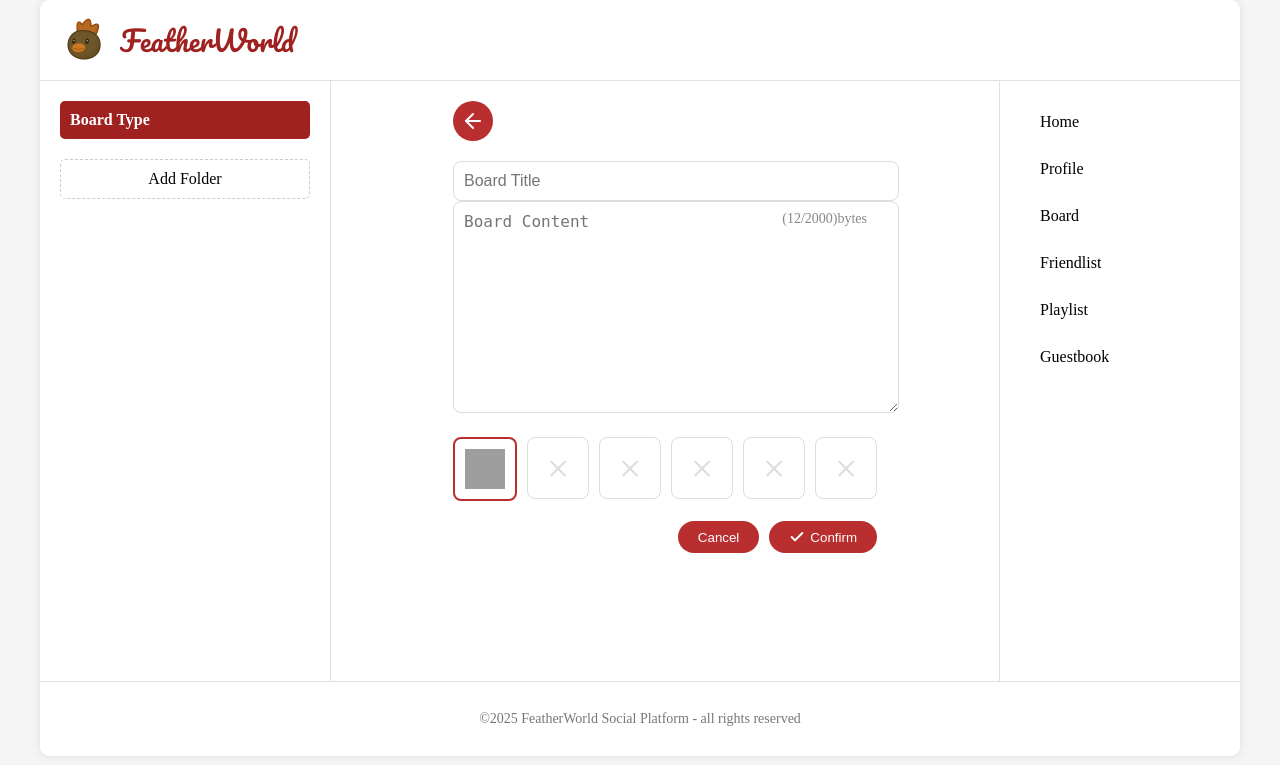
After one commit to KH-Semi/spring-semi-project, a Spring Boot app: page /board/1/write in a window 1280 px wide. The commit adds this page. Shown: the top 765 px of the page. Run offline with Spring Boot 4, Linux system fonts and the light colour scheme; some of the project's set-up classes (security, data sources, template engines, error pages and the like) are left out, and stand-ins take their place; grey boxes are pictures that could not be loaded.

Commit message:
페이징 구현 & css 분리 & 게시글 작성 프론트 시작

```diff
--- a/FeatherWorld/src/main/java/com/featherworld/project/board/controller/BoardController.java
+++ b/FeatherWorld/src/main/java/com/featherworld/project/board/controller/BoardController.java
@@ -1,6 +1,7 @@
 package com.featherworld.project.board.controller;
 
 import java.util.List;
+import java.util.Map;
 
 import org.springframework.beans.factory.annotation.Autowired;
 import org.springframework.stereotype.Controller;
@@ -9,9 +10,9 @@ import org.springframework.web.bind.annotation.GetMapping;
 import org.springframework.web.bind.annotation.PathVariable;
 import org.springframework.web.bind.annotation.RequestBody;
 import org.springframework.web.bind.annotation.RequestMapping;
+import org.springframework.web.bind.annotation.RequestParam;
 import org.springframework.web.servlet.mvc.support.RedirectAttributes;
 
-import com.featherworld.project.board.model.dto.Board;
 import com.featherworld.project.board.model.dto.BoardType;
 import com.featherworld.project.board.model.service.BoardService;
 
@@ -25,7 +26,7 @@ public class BoardController {
 	@Autowired
 	BoardService service;
 
-	/** 선택된 게시판에 해당하는 게시글 조회(비동기)
+	/** 선택된 게시판에 해당하는 게시글 조회 (게시판 종류 - 비동기)
 	 * @author Jiho
 	 * @param memberNo : 현재 조회 중인 회원 번호
 	 * @param boardCode : 현재 선택된 게시판 종류 번호
@@ -35,6 +36,7 @@ public class BoardController {
 	@GetMapping("{memberNo:[0-9]+}")
 	public String boardMainPage(@PathVariable("memberNo") int memberNo,
 								@RequestBody(required = false) BoardType boardType,
+								@RequestParam(value = "cp", required = false, defaultValue = "1") int cp,
 								Model model, RedirectAttributes ra) {
 
 		// 0. 회원 번호 유효성 검사
@@ -70,14 +72,23 @@ public class BoardController {
 		log.debug("현재 게시판 번호 : {}", currentBoardCode);
 
 		// 3. 해당 게시판의 게시글만 조회
-		List<Board> boardList = service.selectBoardList(currentBoardCode);
+		Map<String, Object> map = service.selectBoardList(currentBoardCode, cp);
 
-		// request scope에 boardList 저장
-		model.addAttribute("boardList", boardList);
+		// request scope에 boardList, paginatioin 저장
+		// (게시글이 없다면 각각 null 저장됨)
+		model.addAttribute("boardList", map.get("boardList"));
+		model.addAttribute("pagination", map.get("pagination"));
 
-		// 4. pagination을 기준으로 가져온 게시글을 구성
+		// forward
+		return "board/boardList";
+	}
+
+	@GetMapping("{memberNo:[0-9]+}/write")
+	public String boardWrite(@PathVariable("memberNo") int memberNo,
+							 @RequestParam(value = "cp", required = false, defaultValue = "1") int cp) {
 
 
-		return "board/boardList";
+
+		return "board/boardWrite";
 	}
 }
--- a/FeatherWorld/src/main/java/com/featherworld/project/board/model/mapper/BoardMapper.java
+++ b/FeatherWorld/src/main/java/com/featherworld/project/board/model/mapper/BoardMapper.java
@@ -3,6 +3,7 @@ package com.featherworld.project.board.model.mapper;
 import java.util.List;
 
 import org.apache.ibatis.annotations.Mapper;
+import org.apache.ibatis.session.RowBounds;
 
 import com.featherworld.project.board.model.dto.Board;
 import com.featherworld.project.board.model.dto.BoardType;
@@ -14,7 +15,8 @@ public interface BoardMapper {
 
 	List<BoardType> selectBoardType(int memberNo);
 
-	List<Board> selectBoardList(int boardCode);
+	int getListCount(int currentBoardCode);
 
+	List<Board> selectBoardList(int currentBoardCode, RowBounds rowBounds);
 
 }
--- /dev/null
+++ b/FeatherWorld/src/main/resources/static/css/board/boardWrite.css
@@ -0,0 +1,130 @@
+/* 메인 콘텐츠 스타일 */
+.main-content {
+  display: flex;
+  flex-direction: column;
+  justify-content: space-between;
+  flex-grow: 1;
+  padding: 20px;
+}
+
+.board-detail {
+  max-width: 630px;
+  margin: 0 auto;
+}
+
+.back-button {
+  margin-bottom: 20px;
+}
+
+.btn-back {
+  background-color: #b92e2e;
+  color: white;
+  border: none;
+  border-radius: 50%;
+  width: 40px;
+  height: 40px;
+  display: flex;
+  align-items: center;
+  justify-content: center;
+  cursor: pointer;
+}
+
+.form-control {
+  width: 100%;
+  padding: 10px;
+  border: 1px solid #ddd;
+  border-radius: 8px;
+  font-size: 16px;
+}
+
+.content-area {
+  position: relative;
+  margin-bottom: 20px;
+}
+
+.byte-counter {
+  position: absolute;
+  top: 10px;
+  right: 10px;
+  color: #888;
+  font-size: 14px;
+}
+
+.emoji-selector {
+  margin: 20px 0;
+}
+
+.emoji-row {
+  display: flex;
+  gap: 10px;
+}
+
+.emoji-item {
+  width: 60px;
+  height: 60px;
+  border: 1px solid #ddd;
+  border-radius: 8px;
+  display: flex;
+  align-items: center;
+  justify-content: center;
+  cursor: pointer;
+}
+
+.emoji-item.selected {
+  border: 2px solid #b92e2e;
+}
+
+.emoji-img {
+  width: 40px;
+  height: 40px;
+}
+
+.placeholder-emoji {
+  width: 100%;
+  height: 100%;
+  display: flex;
+  align-items: center;
+  justify-content: center;
+  font-size: 24px;
+}
+
+.placeholder-emoji:before {
+  content: "×";
+  font-size: 40px;
+  color: #ddd;
+}
+
+.button-group {
+  display: flex;
+  justify-content: flex-end;
+  gap: 10px;
+  margin-top: 20px;
+}
+
+.btn-cancel {
+  background-color: #b92e2e;
+  color: white;
+  border: none;
+  border-radius: 20px;
+  padding: 8px 20px;
+  cursor: pointer;
+}
+
+.btn-confirm {
+  background-color: #b92e2e;
+  color: white;
+  border: none;
+  border-radius: 20px;
+  padding: 8px 20px;
+  display: flex;
+  align-items: center;
+  gap: 5px;
+  cursor: pointer;
+}
+
+/* 반응형 디자인 */
+@media (max-width: 992px) {
+  .board-detail {
+    max-width: none;
+  }
+}
--- a/FeatherWorld/src/main/resources/static/css/main.css
+++ b/FeatherWorld/src/main/resources/static/css/common/main.css
@@ -97,83 +97,6 @@ body {
 
 .add-folder:hover {
   background-color: #f5f5f5;
-}
-
-/* 메인 콘텐츠 스타일 */
-.main-content {
-  flex-grow: 1;
-  padding: 20px;
-}
-
-.board-item {
-  display: flex;
-  justify-content: space-between;
-  height: 90px;
-  border: 1px solid #e0e0e0;
-  background-color: #f9f9f9;
-  border-radius: 5px;
-  padding: 15px;
-  margin-bottom: 20px;
-  overflow: hidden;
-}
-
-.board-wrap {
-  display: flex;
-  flex-basis: 80%;
-}
-
-.board-thumbnail img {
-  width: 90px;
-  height: 90px;
-  border: 1px solid #e0e0e0;
-  border-radius: 5px;
-  object-fit: cover;
-}
-
-.board-main {
-  display: flex;
-  flex-direction: column;
-  margin: 0px 10px;
-}
-
-.board-title {
-  font-weight: 600;
-  font-size: 14px;
-  margin: 5px 0px;
-}
-
-.board-content {
-  font-size: 16px;
-  line-height: 1.6;
-  display: -webkit-box;
-  -webkit-line-clamp: 2;
-  -webkit-box-orient: vertical;
-  overflow: hidden;
-}
-
-.board-info {
-  display: flex;
-  flex-basis: 20%;
-  flex-direction: column;
-  justify-content: space-between;
-  align-items: flex-end;
-}
-
-.board-date {
-  color: #8E8E8E;
-  font-size: 12px;
-}
-
-.board-reads {
-  display: flex;
-  align-items: center;
-  color: #8E8E8E;
-  font-size: 14px;
-}
-
-.icon-read {
-  color: #c62828;
-  margin-right: 5px;
 }
 
 /* 우측 사이드바 스타일 */
--- /dev/null
+++ b/FeatherWorld/src/main/resources/templates/board/boardWrite.html
@@ -0,0 +1,90 @@
+<!DOCTYPE html>
+<html lang="ko">
+<head>
+  <meta charset="UTF-8">
+  <meta name="viewport" content="width=device-width, initial-scale=1.0">
+  <title th:text="#{app.name}">Feathers McGrew Semi Project</title>
+
+  <th:block th:replace="~{common/common}"></th:block>
+  <link rel="stylesheet" href="/css/board/boardWrite.css">
+</head>
+  <body>
+
+    <div class="container">
+      <!-- 헤더 Include -->
+      <th:block th:replace="~{common/header}"></th:block>
+
+      <div class="content-container">
+        <!-- 좌측 게시판 리스트 Include -->
+        <th:block th:replace="~{board/boardTypeSidebar}"></th:block>
+
+        <!-- 중앙 게시글 상세 -->
+        <div class="main-content">
+          <div class="board-detail">
+            <div class="back-button">
+              <button class="btn-back">
+                <svg width="24" height="24" viewBox="0 0 24 24" fill="none" stroke="currentColor" stroke-width="2" stroke-linecap="round" stroke-linejoin="round">
+                  <path d="M19 12H5"></path>
+                  <path d="M12 19l-7-7 7-7"></path>
+                </svg>
+              </button>
+            </div>
+
+            <div class="board-form">
+              <div class="input-group mb-4">
+                <input type="text" class="form-control" placeholder="Board Title" aria-label="Board Title">
+              </div>
+
+              <div class="content-area">
+                <textarea class="form-control" placeholder="Board Content" rows="10"></textarea>
+                <div class="byte-counter">(12/2000)bytes</div>
+              </div>
+
+              <div class="emoji-selector">
+                <div class="emoji-row">
+                  <div class="emoji-item selected">
+                    <img src="/chicken-emoji.png" alt="Chicken emoji" class="emoji-img">
+                  </div>
+                  <div class="emoji-item">
+                    <div class="placeholder-emoji"></div>
+                  </div>
+                  <div class="emoji-item">
+                    <div class="placeholder-emoji"></div>
+                  </div>
+                  <div class="emoji-item">
+                    <div class="placeholder-emoji"></div>
+                  </div>
+                  <div class="emoji-item">
+                    <div class="placeholder-emoji"></div>
+                  </div>
+                  <div class="emoji-item">
+                    <div class="placeholder-emoji"></div>
+                  </div>
+                </div>
+              </div>
+
+              <div class="button-group">
+                <button class="btn-cancel">Cancel</button>
+                <button class="btn-confirm">
+                  <svg width="16" height="16" viewBox="0 0 24 24" fill="none" stroke="currentColor" stroke-width="3" stroke-linecap="round" stroke-linejoin="round">
+                    <polyline points="20 6 9 17 4 12"></polyline>
+                  </svg>
+                  Confirm
+                </button>
+              </div>
+            </div>
+          </div>
+        </div>
+
+        <!-- 우측 네비게이션 바 Include -->
+        <th:block th:replace="~{common/navSidebar}"></th:block>
+      </div>
+
+      <!-- 푸터 Include -->
+      <th:block th:replace="~{common/footer}"></th:block>
+    </div>
+
+    <script src="/js/main.js"></script>
+
+  </body>
+</html>
--- a/FeatherWorld/src/main/resources/templates/common/common.html
+++ b/FeatherWorld/src/main/resources/templates/common/common.html
@@ -7,4 +7,4 @@
 <link href="https://fonts.googleapis.com/css2?family=Pacifico&display=swap" rel="stylesheet">
 
 <!-- main.css -->
-<link rel="stylesheet" href="/css/main.css">
+<link rel="stylesheet" href="/css/common/main.css">
```
Also changed, not shown: FeatherWorld/src/main/java/com/featherworld/project/board/model/service/BoardService.java (+7 -5 lines), FeatherWorld/src/main/java/com/featherworld/project/board/model/service/BoardServiceImpl.java (+39 -3 lines), FeatherWorld/src/main/java/com/featherworld/project/common/dto/Pagination.java (+18 -8 lines), FeatherWorld/src/main/resources/mappers/board-mapper.xml (+19 -2 lines), FeatherWorld/src/main/resources/static/css/board/boardList.css (added, +90 -0 lines), FeatherWorld/src/main/resources/templates/board/boardList.html (+16 -8 lines).
